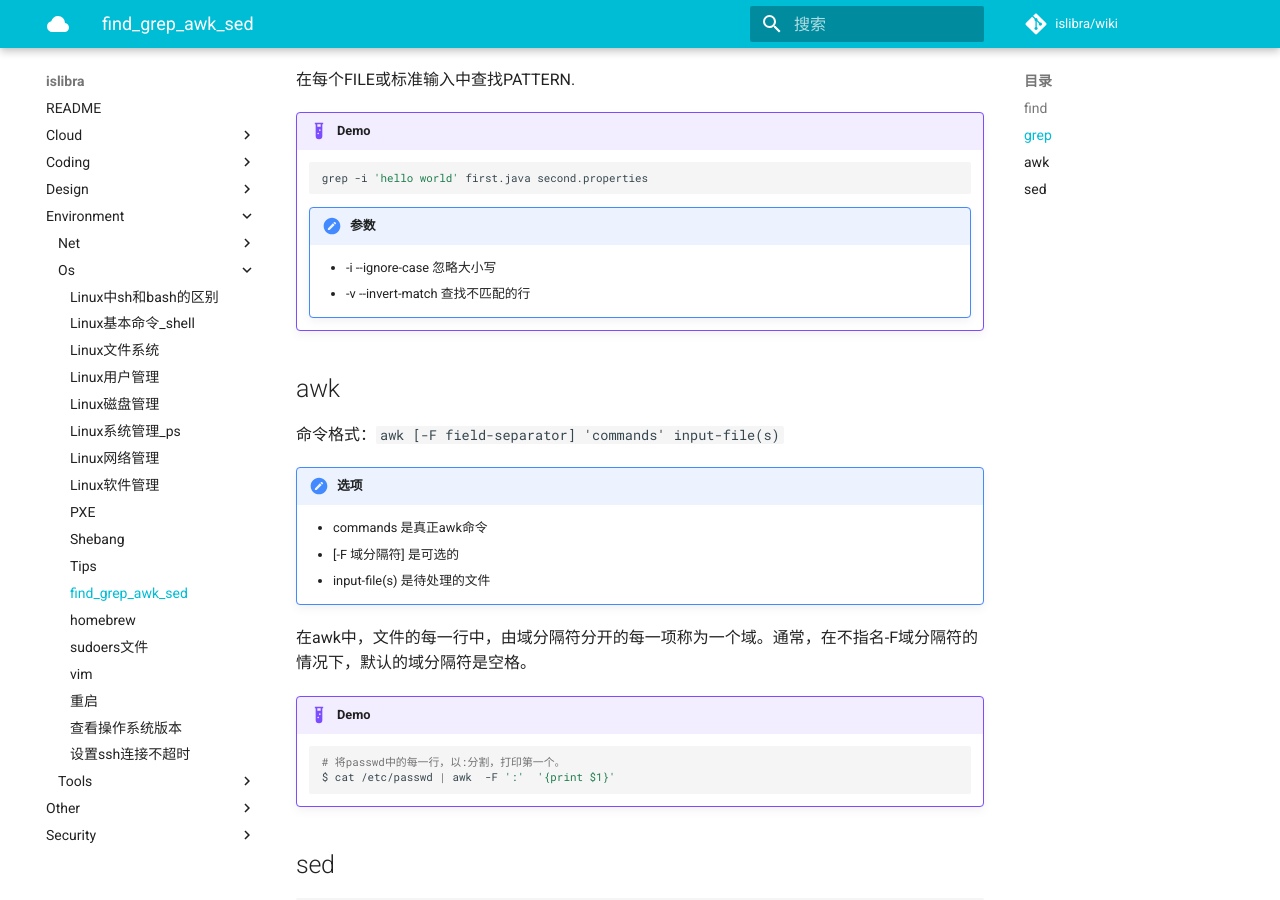
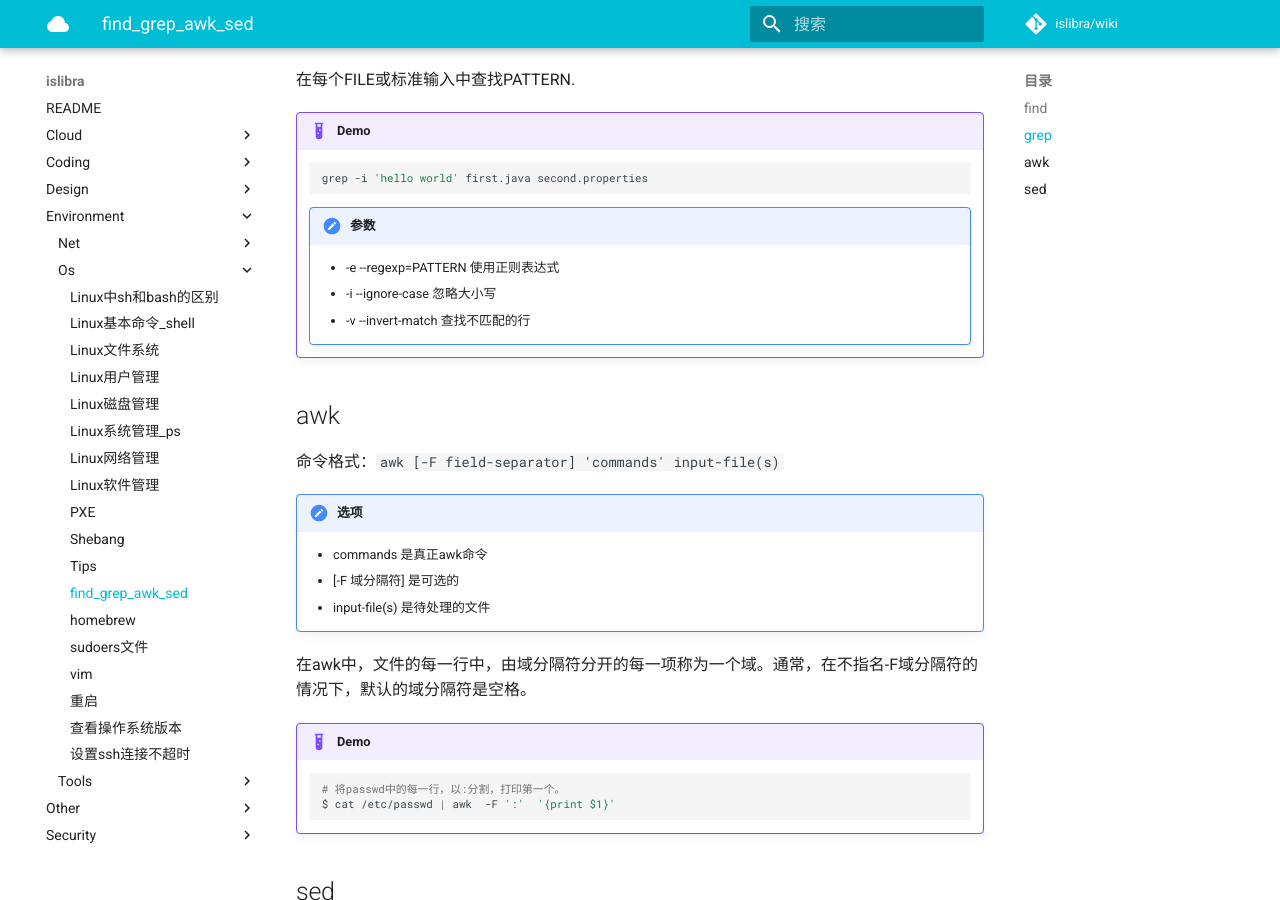
Before and after one commit to islibra/wiki, an MkDocs documentation site: the page built from docs/environment/os/find_grep_awk_sed.md, in a window 1280 px wide and 900 px high, scrolled down 802 px. Built offline with MkDocs 1.6.1 and Material for MkDocs 9.7.7, drawn with Linux system fonts in a browser that asks for light colours; comment, search, counter and statistics services are not loaded.

Commit message:
Update find_grep_awk_sed.md

````diff
--- a/docs/environment/os/find_grep_awk_sed.md
+++ b/docs/environment/os/find_grep_awk_sed.md
@@ -30,6 +30,7 @@
     ```
 
     !!! note "参数"
+        - -e --regexp=PATTERN 使用正则表达式
         - -i --ignore-case 忽略大小写
         - -v --invert-match 查找不匹配的行
 
````
